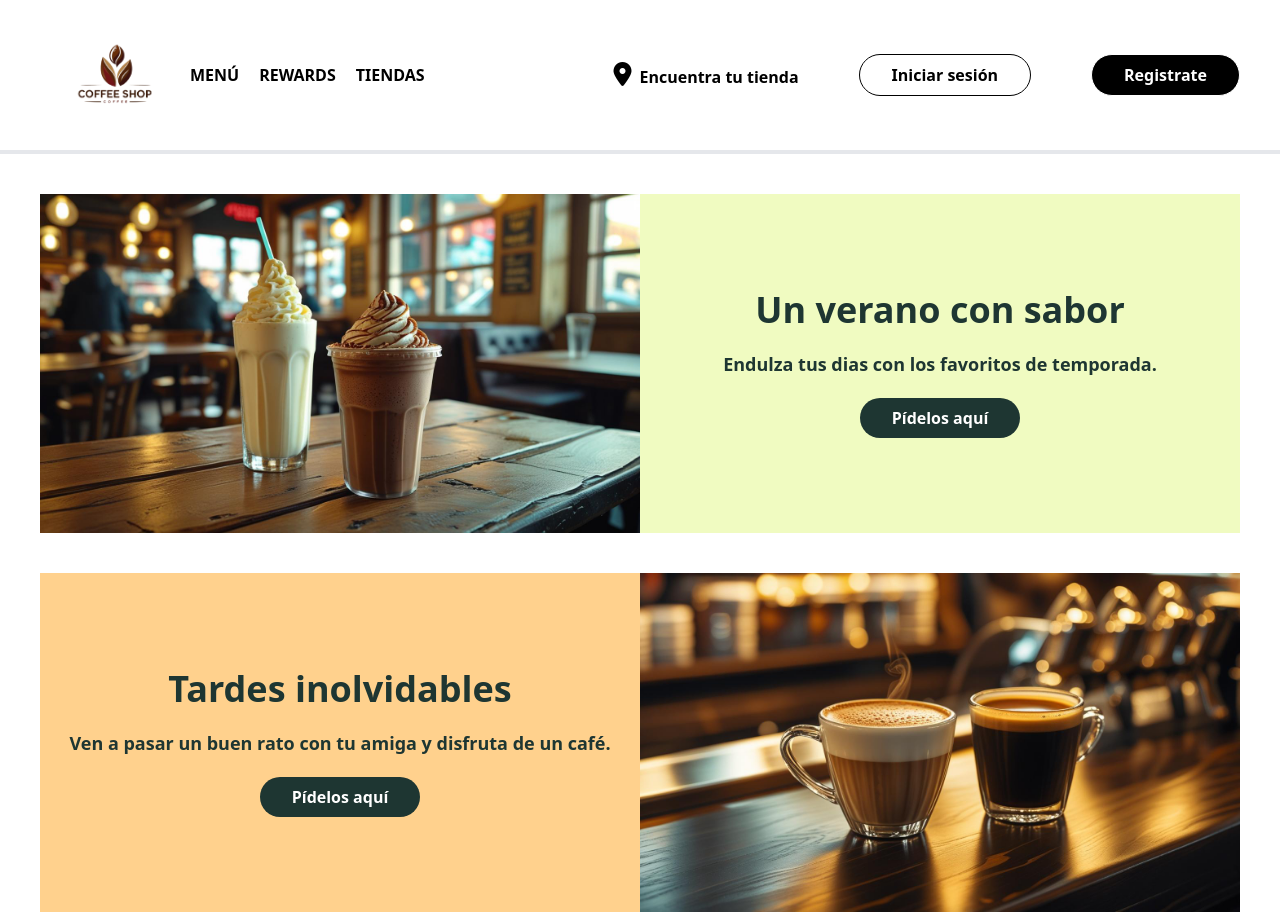
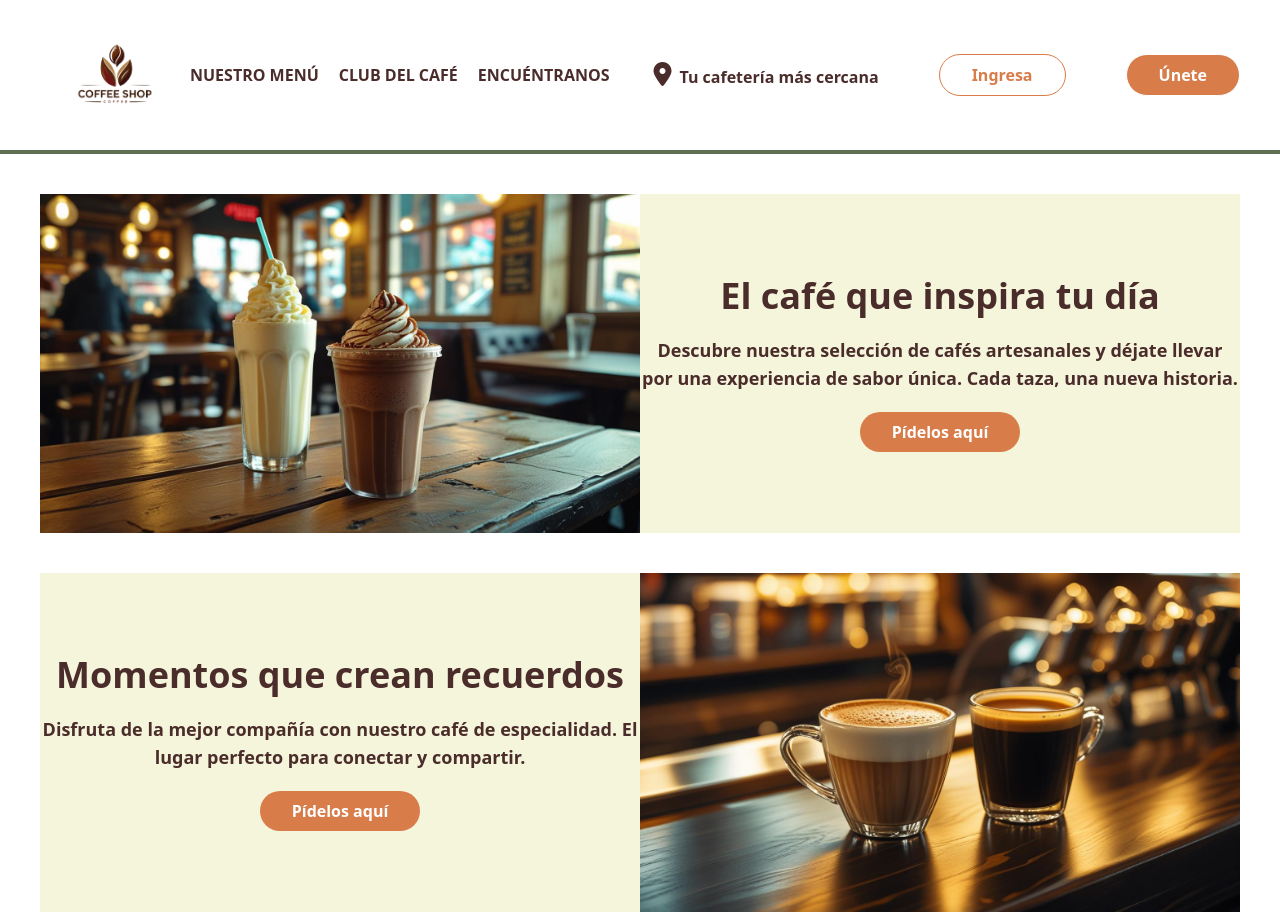
Before and after one commit to bryanmsombra27/templates-ssr, an Angular app: page / in a window 1280 px wide. Built offline with nearby package versions, Linux system fonts and the light colour scheme.

Commit message:
changing colors pallete

```diff
--- a/src/app/app.html
+++ b/src/app/app.html
@@ -1,5 +1,5 @@
 <app-navbar />
 <app-hero />
-<app-hero [invertOrder]="true" title="Tardes inolvidables"
-    description="Ven a pasar un buen rato con tu amiga y disfruta de un café." heroBackground="#ffd18d"
+<app-hero [invertOrder]="true" title="Momentos que crean recuerdos"
+    description="Disfruta de la mejor compañía con nuestro café de especialidad. El lugar perfecto para conectar y compartir." heroBackground="#F5F5DC"
     image="capuchino-expreso.jpg" imageAlt="capuchino y expreso" />
--- a/src/app/components/hero/hero.html
+++ b/src/app/components/hero/hero.html
@@ -2,11 +2,11 @@
     <img src="{{image()}}" class="hero-image  {{invertOrder() && 'order-1' }} " alt="{{imageAlt()}}">
 
     <div class="flex flex-col  justify-center" [ngStyle]="{'background':heroBackground()}">
-        <h4 class="text-[#1e3632] text-4xl font-bold text-center">{{title()}}</h4>
-        <p class="text-[#1e3632] text-lg font-semibold  text-center my-5">{{description()}}
+        <h4 class="text-[#4A2C2A] text-4xl font-bold text-center">{{title()}}</h4>
+        <p class="text-[#4A2C2A] text-lg font-semibold  text-center my-5">{{description()}}
         </p>
 
-        <button class="bg-[#1e3632] text-white py-2 px-8  cursor-pointer mx-auto rounded-full font-bold">Pídelos
+        <button class="bg-[#D87D4A] text-white py-2 px-8  cursor-pointer mx-auto rounded-full font-bold">Pídelos
             aquí</button>
 
     </div>
--- a/src/app/components/hero/hero.ts
+++ b/src/app/components/hero/hero.ts
@@ -11,10 +11,10 @@ export class Hero {
   image = input<string>('malteada-frape.jpg');
   imageAlt = input<string>('malteada y frape');
 
-  title = input<string>('Un verano con sabor');
+  title = input<string>('El café que inspira tu día');
   description = input<string>(
-    'Endulza tus dias con los favoritos de temporada.'
+    'Descubre nuestra selección de cafés artesanales y déjate llevar por una experiencia de sabor única. Cada taza, una nueva historia.'
   );
-  heroBackground = input<string>('#f0fbc1');
+  heroBackground = input<string>('#F5F5DC');
   invertOrder = input<boolean>(false);
 }
--- a/src/app/components/navbar/navbar.html
+++ b/src/app/components/navbar/navbar.html
@@ -1,12 +1,12 @@
-<header class="border-b-4 border-gray-200 ">
+<header class="border-b-4 border-[#5F6F52] ">
     <div class="flex justify-between items-center container mx-auto max-w-[1200px]">
         <div class="flex items-center ">
             <img src="coffe-shop.png" class="logo" alt="coffee logo">
 
             <nav class="flex gap-5">
-                <a href="#" class="uppercase font-bold">Menú</a>
-                <a href="#" class="uppercase font-bold">Rewards</a>
-                <a href="#" class="uppercase font-bold">Tiendas</a>
+                <a href="#" class="uppercase font-bold text-[#4A2C2A]">Nuestro Menú</a>
+                <a href="#" class="uppercase font-bold text-[#4A2C2A]">Club del Café</a>
+                <a href="#" class="uppercase font-bold text-[#4A2C2A]">Encuéntranos</a>
 
             </nav>
 
@@ -14,13 +14,13 @@
 
 
         <div class="flex gap-15 items-center">
-            <p>
+            <p class="text-[#4A2C2A]">
                 <i class="fa-solid fa-location-dot mr-2 text-2xl"></i>
-                <span class="font-bold">Encuentra tu tienda</span>
+                <span class="font-bold">Tu cafetería más cercana</span>
             </p>
-            <button class="font-bold border py-2 px-8 rounded-full cursor-pointer ">Iniciar sesión</button>
+            <button class="font-bold border border-[#D87D4A] text-[#D87D4A] py-2 px-8 rounded-full cursor-pointer ">Ingresa</button>
             <button
-                class="font-bold border py-2 px-8 rounded-full  cursor-pointer bg-black text-white">Registrate</button>
+                class="font-bold border py-2 px-8 rounded-full  cursor-pointer bg-[#D87D4A] text-white">Únete</button>
 
         </div>
 
--- a/src/index.html
+++ b/src/index.html
@@ -3,7 +3,7 @@
 
 <head>
   <meta charset="utf-8">
-  <title>Templates</title>
+  <title>El Café de tus Sueños - Cafetería Artesanal</title>
   <base href="/">
   <meta name="viewport" content="width=device-width, initial-scale=1">
   <link rel="icon" type="image/x-icon" href="favicon.ico">
```
